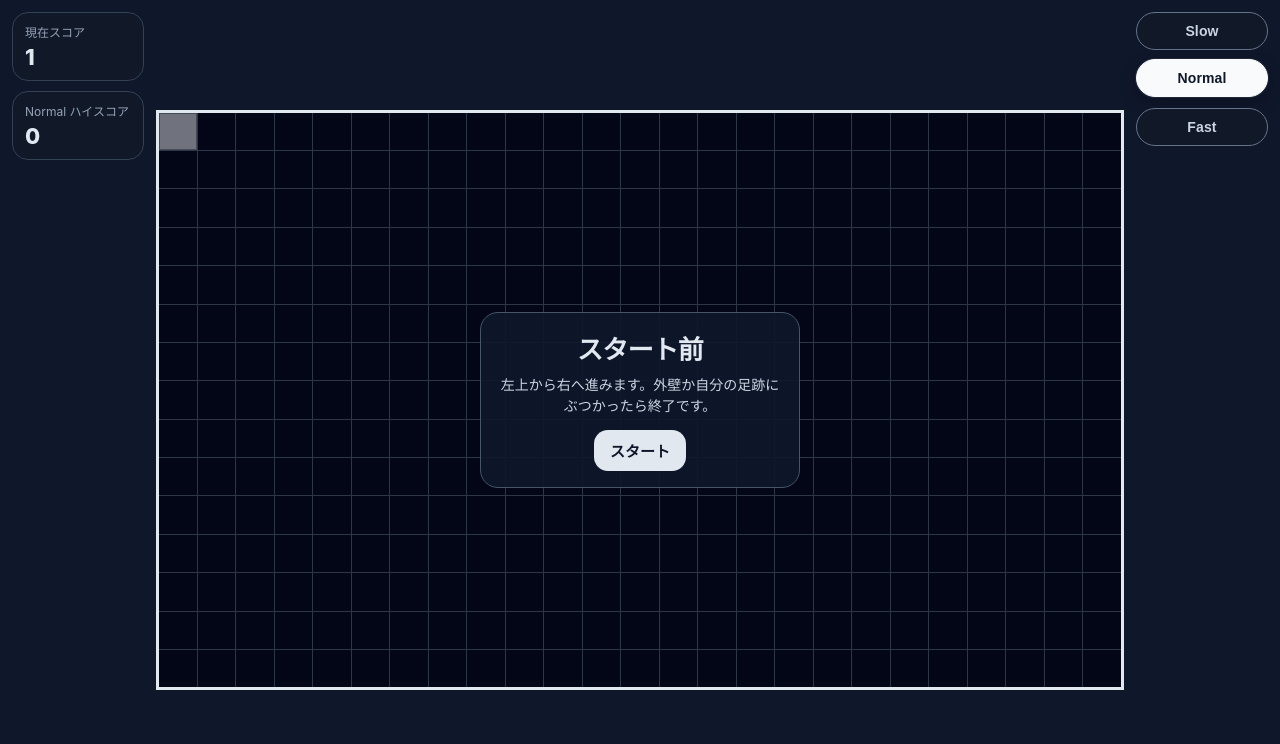
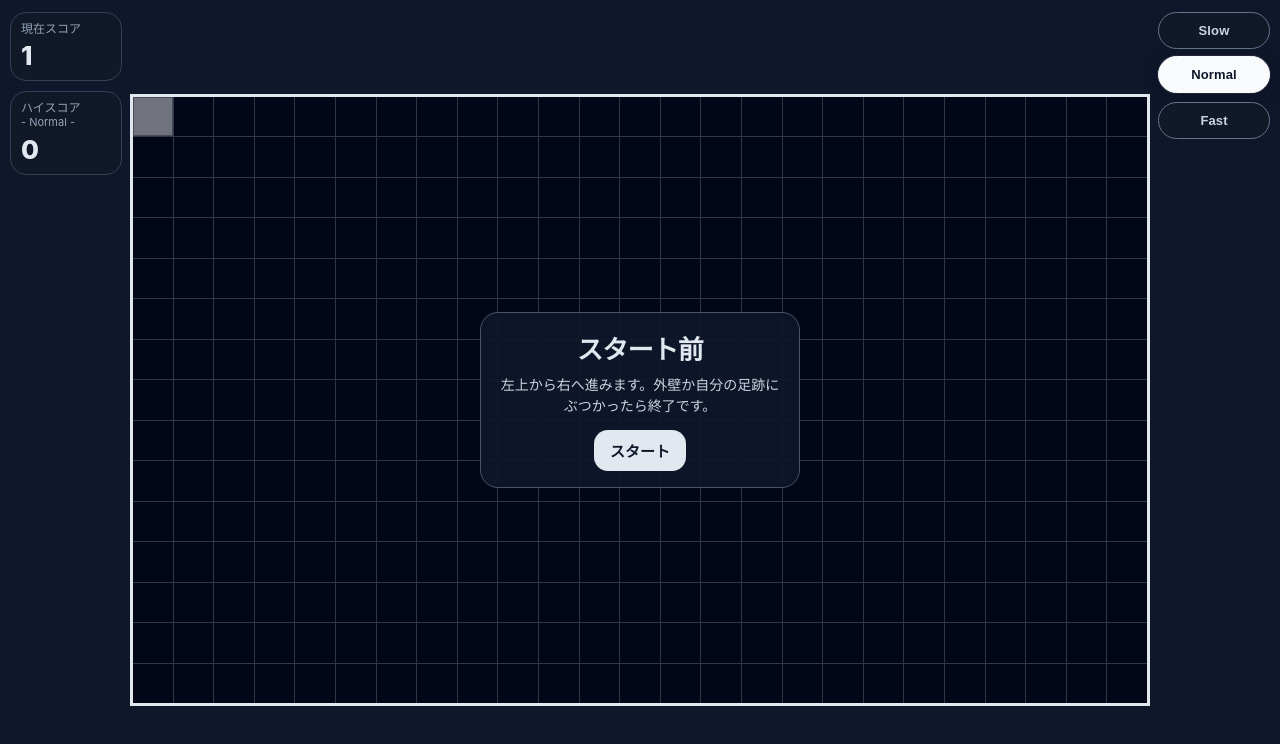
Before and after one commit to tatsunosuke195/square-spiral, a React (Vite) app: page / in a window 1280 px wide. Shown: the top 744 px of the page. Built offline with nearby package versions, Linux system fonts and the light colour scheme.

Commit message:
横画面拡大

```diff
--- a/src/App.tsx
+++ b/src/App.tsx
@@ -1,10 +1,10 @@
-// 四角い渦 鬼版 App.tsx v6
+// 四角い渦 鬼版 App.tsx v7
 // 2026-03-29
 // 変更点:
-// - 横向き専用レイアウトを追加
-// - 横向きでは中央最大盤面 / 左にスコア / 右に速度切替 の固定配置
-// - 横向きではタイトル・アイコン・説明文を非表示
-// - 横向きでは 100dvh + overflow hidden でスクロールを発生させない
+// - 横向き専用レイアウトをさらに圧縮して、盤面を少し拡大
+// - 横向きの左情報パネルを細く調整
+// - 横向きのハイスコア表示を2行化して横幅を節約
+// - 横向きの速度ボタンを少しコンパクト化
 // - 縦向きでは v5 のレイアウトを維持
 
 import React, { useEffect, useMemo, useRef, useState } from "react";
@@ -329,7 +329,7 @@ const styles = {
   landscapeSpeedStack: {
     display: "flex",
     flexDirection: "column",
-    gap: "10px",
+    gap: "8px",
     alignItems: "stretch",
   } as React.CSSProperties,
 };
@@ -412,10 +412,9 @@ const oniTheme = {
 
 // ===== COMPONENT =====
 export default function App() {
-  // ===== STATE =====
   const [status, setStatus] = useState<Status>("idle");
   const [path, setPath] = useState<Cell[]>([{ x: 0, y: 0 }]);
-  const [directionIndex, setDirectionIndex] = useState(0); // 0:right 1:down 2:left 3:up
+  const [directionIndex, setDirectionIndex] = useState(0);
   const [score, setScore] = useState(1);
   const [speedMode, setSpeedMode] = useState<SpeedMode>("normal");
   const [highScores, setHighScores] = useState<HighScoreMap>(DEFAULT_HIGHSCORES);
@@ -423,13 +422,11 @@ export default function App() {
   const [isHeadFlashing, setIsHeadFlashing] = useState(false);
   const [viewport, setViewport] = useState<ViewportSize>(getViewportSize);
 
-  // ===== REFS =====
   const lastStepRef = useRef<number | null>(null);
   const rafRef = useRef<number | null>(null);
   const highScoresRef = useRef<HighScoreMap>(DEFAULT_HIGHSCORES);
   const flashTimeoutRef = useRef<number | null>(null);
 
-  // ===== INITIAL LOAD =====
   useEffect(() => {
     const loaded = loadHighScores();
     setHighScores(loaded);
@@ -438,13 +435,11 @@ export default function App() {
 
   useEffect(() => {
     const handleResize = () => setViewport(getViewportSize());
-
     handleResize();
     window.addEventListener("resize", handleResize);
     return () => window.removeEventListener("resize", handleResize);
   }, []);
 
-  // ===== DERIVED DATA =====
   const occupiedSet = useMemo(() => {
     return new Set(path.map((cell) => `${cell.x},${cell.y}`));
   }, [path]);
@@ -462,9 +457,9 @@ export default function App() {
     : ["slow", "normal", "fast"];
 
   const landscapeMetrics = useMemo(() => {
-    const outerPadding = 12;
-    const gap = 12;
-    const sideWidth = Math.max(104, Math.min(132, viewport.width * 0.16));
+    const outerPadding = 10;
+    const gap = 8;
+    const sideWidth = Math.max(92, Math.min(112, viewport.width * 0.14));
     const availableWidth = Math.max(
       180,
       viewport.width - outerPadding * 2 - gap * 2 - sideWidth * 2
@@ -495,7 +490,6 @@ export default function App() {
     }, FLASH_MS);
   }
 
-  // ===== ACTIONS =====
   function resetGame(nextStatus: Status = "idle") {
     setStatus(nextStatus);
     setPath([{ x: 0, y: 0 }]);
@@ -540,7 +534,6 @@ export default function App() {
     setDirectionIndex((prev) => (prev + 1) % 4);
   }
 
-  // ===== SAFETY =====
   useEffect(() => {
     if (speedMode === "oni" && !oniUnlocked) {
       setSpeedMode("fast");
@@ -555,7 +548,6 @@ export default function App() {
     };
   }, []);
 
-  // ===== GAME LOOP =====
   useEffect(() => {
     if (status !== "running") {
       if (rafRef.current !== null) cancelAnimationFrame(rafRef.current);
@@ -613,7 +605,6 @@ export default function App() {
     };
   }, [status, directionIndex, speedMode]);
 
-  // ===== BOARD CELLS =====
   const cells: React.ReactNode[] = [];
   for (let y = 0; y < ROWS; y += 1) {
     for (let x = 0; x < COLS; x += 1) {
@@ -657,30 +648,12 @@ export default function App() {
         }}
         onPointerDown={rotateDirection}
       >
-        <div
-          style={
-            boardSize
-              ? { width: "100%", height: "100%" }
-              : styles.boardAspect
-          }
-        >
-          <div
-            style={{
-              ...styles.boardGrid,
-              background: theme.boardGridBg,
-            }}
-          >
-            {cells}
-          </div>
+        <div style={boardSize ? { width: "100%", height: "100%" } : styles.boardAspect}>
+          <div style={{ ...styles.boardGrid, background: theme.boardGridBg }}>{cells}</div>
         </div>
 
         {status === "idle" && (
-          <div
-            style={{
-              ...styles.overlay,
-              background: theme.overlayBg,
-            }}
-          >
+          <div style={{ ...styles.overlay, background: theme.overlayBg }}>
             <div
               style={{
                 ...styles.overlayCard,
@@ -707,12 +680,7 @@ export default function App() {
         )}
 
         {status === "gameover" && (
-          <div
-            style={{
-              ...styles.overlay,
-              background: "transparent",
-            }}
-          >
+          <div style={{ ...styles.overlay, background: "transparent" }}>
             <div
               style={{
                 ...styles.overlayCard,
@@ -768,10 +736,13 @@ export default function App() {
                 ...styles.statCard,
                 background: theme.cardBg,
                 border: `1px solid ${theme.cardBorder}`,
+                padding: "9px 10px",
               }}
             >
-              <div style={{ ...styles.statLabel, color: theme.subText }}>現在スコア</div>
-              <div style={styles.statValue}>{score}</div>
+              <div style={{ ...styles.statLabel, color: theme.subText, lineHeight: 1.15 }}>
+                現在スコア
+              </div>
+              <div style={{ ...styles.statValue, fontSize: "26px" }}>{score}</div>
             </div>
 
             <div
@@ -779,12 +750,23 @@ export default function App() {
                 ...styles.statCard,
                 background: theme.cardBg,
                 border: `1px solid ${theme.cardBorder}`,
+                padding: "9px 10px",
               }}
             >
-              <div style={{ ...styles.statLabel, color: theme.subText }}>
-                {SPEED_LABELS[speedMode]} ハイスコア
+              <div
+                style={{
+                  ...styles.statLabel,
+                  color: theme.subText,
+                  lineHeight: 1.1,
+                  marginBottom: "6px",
+                }}
+              >
+                <div>ハイスコア</div>
+                <div style={{ fontSize: "11px", marginTop: "2px" }}>
+                  - {SPEED_LABELS[speedMode]} -
+                </div>
               </div>
-              <div style={styles.statValue}>{highScores[speedMode]}</div>
+              <div style={{ ...styles.statValue, fontSize: "26px" }}>{highScores[speedMode]}</div>
             </div>
 
             <div style={{ flex: 1 }} />
@@ -797,6 +779,7 @@ export default function App() {
                   background: theme.ghostBg,
                   border: `1px solid ${theme.ghostBorder}`,
                   color: theme.ghostText,
+                  padding: "10px 10px",
                 }}
               >
                 リセット
@@ -827,6 +810,8 @@ export default function App() {
                     style={{
                       ...styles.speedChip,
                       minWidth: "100%",
+                      padding: "10px 10px",
+                      fontSize: "13px",
                       background: active ? theme.speedActiveBg : theme.speedBg,
                       border: `1px solid ${active ? theme.speedActiveBorder : theme.speedBorder}`,
                       color: active ? theme.speedActiveText : theme.speedText,
```
